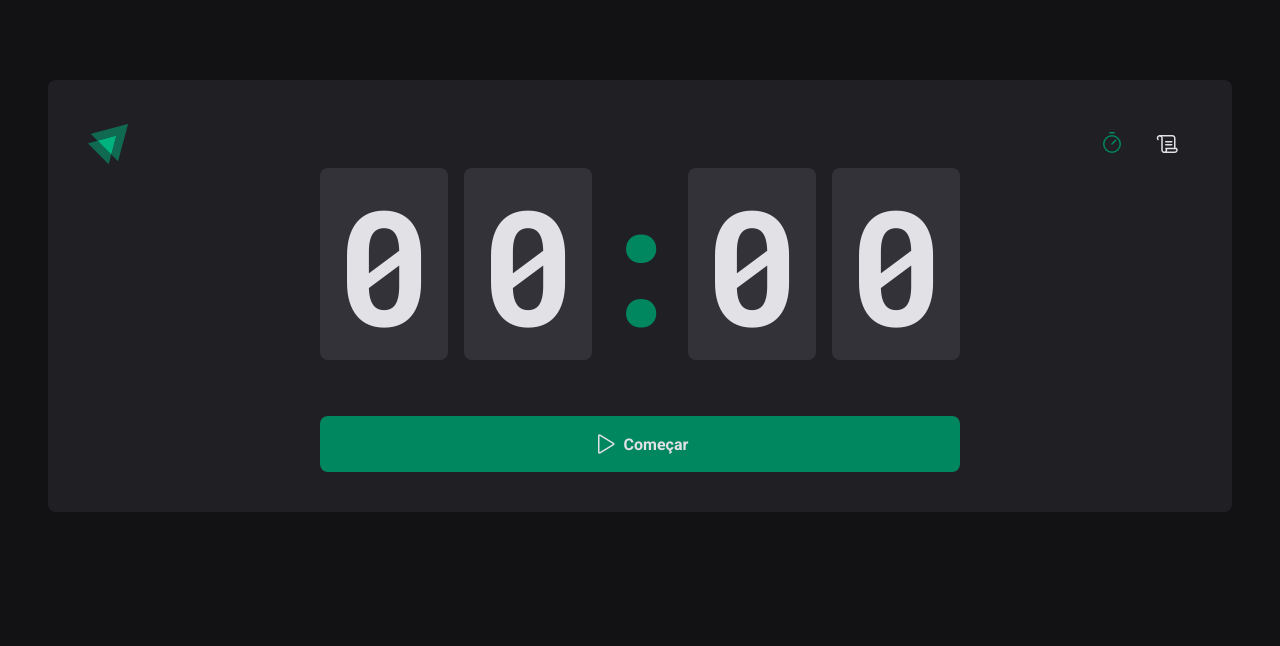
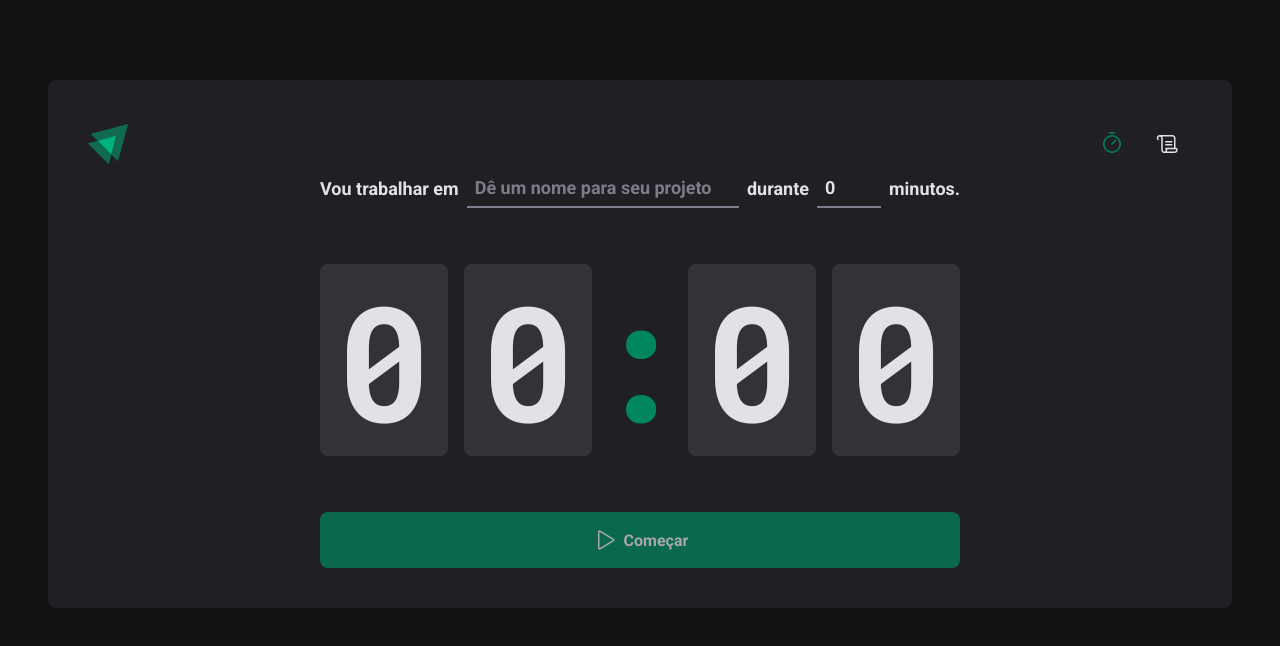
Before and after one commit to adrianomisina/02-ignite-timer, a React (Vite) app: page / in a window 1280 px wide. Shown: the top 646 px of the page. Built offline with nearby package versions, Linux system fonts and the light colour scheme.

Commit message:
contexto entre rotas

```diff
--- a/src/App.tsx
+++ b/src/App.tsx
@@ -3,12 +3,16 @@ import { ThemeProvider } from 'styled-components'
 import { defaultTheme } from './styles/theme/default'
 import { GlobalStyle } from './styles/global'
 import Router from './Router'
+import { CyclesContextProvider } from './contexts/CycleContext'
 
 const App = () => {
   return (
     <ThemeProvider theme={defaultTheme}>
       <BrowserRouter>
-        <Router />
+        <CyclesContextProvider>
+          <Router />
+        </CyclesContextProvider>
+
         <GlobalStyle />
       </BrowserRouter>
     </ThemeProvider>
--- /dev/null
+++ b/src/contexts/CycleContext.tsx
@@ -0,0 +1,104 @@
+import { ReactNode, createContext, useState } from 'react'
+
+interface CreateCycleData {
+  task: string
+  minutesAmount: number
+}
+
+interface Cycle {
+  id: string
+  task: string
+  minutesAmount: number
+  startData: Date
+  interruptedDate?: Date
+  finishedDate?: Date
+}
+
+interface CyclesContextType {
+  cycles: Cycle[]
+  activeCycle: Cycle | undefined
+  activeCycleId: string | null
+  amountSecondsPassed: number
+  markCurrentCycleAsFinished: () => void
+  setSecondsPassed: (seconds: number) => void
+  createNewCycle: (data: CreateCycleData) => void
+  interruptCurrentCycle: () => void
+}
+
+export const CyclesContext = createContext({} as CyclesContextType)
+
+interface CyclesContextProviderProps {
+  children: ReactNode
+}
+
+export const CyclesContextProvider = ({
+  children,
+}: CyclesContextProviderProps) => {
+  const [cycles, setCycles] = useState<Cycle[]>([])
+  const [activeCycleId, setActiveCycleId] = useState<string | null>(null)
+  const [amountSecondsPassed, setAmountSecondsPassed] = useState(0)
+
+  const activeCycle = cycles.find((cycle) => cycle.id === activeCycleId)
+
+  const setSecondsPassed = (seconds: number) => {
+    setAmountSecondsPassed(seconds)
+  }
+
+  const markCurrentCycleAsFinished = () => {
+    setCycles((state) =>
+      state.map((cycle) => {
+        if (cycle.id === activeCycleId) {
+          return { ...cycle, finishedDate: new Date() }
+        } else {
+          return cycle
+        }
+      }),
+    )
+  }
+
+  const createNewCycle = (data: CreateCycleData) => {
+    const id = String(new Date().getTime())
+
+    const newCycle: Cycle = {
+      id,
+      task: data.task,
+      minutesAmount: data.minutesAmount,
+      startData: new Date(),
+    }
+
+    setCycles((state) => [...state, newCycle])
+    setActiveCycleId(id)
+    setAmountSecondsPassed(0)
+    // reset()
+  }
+
+  const interruptCurrentCycle = () => {
+    setCycles((state) =>
+      state.map((cycle) => {
+        if (cycle.id === activeCycleId) {
+          return { ...cycle, interruptedDate: new Date() }
+        } else {
+          return cycle
+        }
+      }),
+    )
+    setActiveCycleId(null)
+  }
+
+  return (
+    <CyclesContext.Provider
+      value={{
+        cycles,
+        activeCycle,
+        activeCycleId,
+        markCurrentCycleAsFinished,
+        amountSecondsPassed,
+        setSecondsPassed,
+        createNewCycle,
+        interruptCurrentCycle,
+      }}
+    >
+      {children}
+    </CyclesContext.Provider>
+  )
+}
--- a/src/pages/History/index.tsx
+++ b/src/pages/History/index.tsx
@@ -1,9 +1,14 @@
+import { useContext } from 'react'
+import { CyclesContext } from '../../contexts/CycleContext'
 import { HistoryContainer, HistoryList, Status } from './styles'
 
 const History = () => {
+  const { cycles } = useContext(CyclesContext)
   return (
     <HistoryContainer>
       <h1>Meu histórico</h1>
+
+      <pre>{JSON.stringify(cycles, null, 2)}</pre>
 
       <HistoryList>
         <table>
--- a/src/pages/Home/components/Countdown/index.tsx
+++ b/src/pages/Home/components/Countdown/index.tsx
@@ -1,12 +1,16 @@
-import { useState, useEffect, useContext } from 'react'
+import { useEffect, useContext } from 'react'
 import { CountdownContainer, Separator } from './style'
 import differenceInSeconds from 'date-fns/differenceInSeconds'
-import { CyclesContext } from '../..'
+import { CyclesContext } from './../../../../contexts/CycleContext'
 
 const Countdown = () => {
-  const { activeCycle, activeCycleId, markCurrentCycleAsFinished } =
-    useContext(CyclesContext)
-  const [amountSecondsPassed, setAmountSecondsPassed] = useState(0)
+  const {
+    activeCycle,
+    activeCycleId,
+    markCurrentCycleAsFinished,
+    amountSecondsPassed,
+    setSecondsPassed,
+  } = useContext(CyclesContext)
   const totalSeconds = activeCycle ? activeCycle.minutesAmount * 60 : 0
 
   useEffect(() => {
@@ -22,10 +26,10 @@ const Countdown = () => {
         if (secondsDifference >= totalSeconds) {
           markCurrentCycleAsFinished()
 
-          setAmountSecondsPassed(totalSeconds)
+          setSecondsPassed(totalSeconds)
           clearInterval(interval)
         } else {
-          setAmountSecondsPassed(secondsDifference)
+          setSecondsPassed(secondsDifference)
         }
       }, 1000)
     }
@@ -33,7 +37,13 @@ const Countdown = () => {
     return () => {
       clearInterval(interval)
     }
-  }, [activeCycle, totalSeconds, activeCycleId, markCurrentCycleAsFinished])
+  }, [
+    activeCycle,
+    totalSeconds,
+    activeCycleId,
+    markCurrentCycleAsFinished,
+    setSecondsPassed,
+  ])
 
   const currentSeconds = activeCycle ? totalSeconds - amountSecondsPassed : 0
 
--- a/src/pages/Home/components/NewCycleForm/index.tsx
+++ b/src/pages/Home/components/NewCycleForm/index.tsx
@@ -1,31 +1,11 @@
-import { useForm } from 'react-hook-form'
-import * as zod from 'zod'
+import { useContext } from 'react'
 import { FormContainer, MinutesAmountInput, TaskInput } from './style'
-import { zodResolver } from '@hookform/resolvers/zod/dist/zod.js'
-
-const newCycleFormValidationSchema = zod.object({
-  task: zod.string().min(1, 'Informe a tarefa'),
-  minutesAmount: zod
-    .number()
-    .min(5, 'O Ciclo precisa ser de no mínimo de 5 minutos')
-    .max(60, 'O Ciclo precisa ser de no máximo 60 minutos'),
-})
-
-// interface NewCycleFormData {
-//   task: string
-//   minutesAmount: number
-// }
-
-type NewCycleFormData = zod.infer<typeof newCycleFormValidationSchema>
+import { CyclesContext } from '../../../../contexts/CycleContext'
+import { useFormContext } from 'react-hook-form'
 
 const NewCycleForm = () => {
-  const { register, handleSubmit, watch, reset } = useForm<NewCycleFormData>({
-    resolver: zodResolver(newCycleFormValidationSchema),
-    defaultValues: {
-      task: '',
-      minutesAmount: 0,
-    },
-  })
+  const { activeCycle } = useContext(CyclesContext)
+  const { register } = useFormContext()
 
   return (
     <FormContainer>
--- a/src/pages/Home/index.tsx
+++ b/src/pages/Home/index.tsx
@@ -1,9 +1,8 @@
-import { createContext, useEffect, useState } from 'react'
+import { useContext } from 'react'
 import { HandPalm, Play } from 'phosphor-react'
-import { useForm } from 'react-hook-form'
+import { FormProvider, useForm } from 'react-hook-form'
 import { zodResolver } from '@hookform/resolvers/zod'
 import * as zod from 'zod'
-import { differenceInSeconds } from 'date-fns'
 
 import {
   HomeContainer,
@@ -13,90 +12,50 @@ import {
 
 import NewCycleForm from './components/NewCycleForm'
 import Countdown from './components/Countdown'
+import { CyclesContext } from '../../contexts/CycleContext'
 
-interface Cycle {
-  id: string
-  task: string
-  minutesAmount: number
-  startData: Date
-  interruptedDate?: Date
-  finishedDate?: Date
-}
+const newCycleFormValidationSchema = zod.object({
+  task: zod.string().min(1, 'Informe a tarefa'),
+  minutesAmount: zod
+    .number()
+    .min(5, 'O Ciclo precisa ser de no mínimo de 5 minutos')
+    .max(60, 'O Ciclo precisa ser de no máximo 60 minutos'),
+})
 
-interface CyclesContextType {
-  activeCycle: Cycle | undefined
-  activeCycleId: string | null
-  markCurrentCycleAsFinished: () => void
-}
-
-export const CyclesContext = createContext({} as CyclesContextType)
+type NewCycleFormData = zod.infer<typeof newCycleFormValidationSchema>
 
 const Home = () => {
-  const [cycles, setCycles] = useState<Cycle[]>([])
-  const [activeCycleId, setActiveCycleId] = useState<string | null>(null)
+  const { activeCycle, createNewCycle, interruptCurrentCycle } =
+    useContext(CyclesContext)
 
-  const activeCycle = cycles.find((cycle) => cycle.id === activeCycleId)
+  const newCycleForm = useForm<NewCycleFormData>({
+    resolver: zodResolver(newCycleFormValidationSchema),
+    defaultValues: {
+      task: '',
+      minutesAmount: 0,
+    },
+  })
 
-  const markCurrentCycleAsFinished = () => {
-    setCycles((state) =>
-      state.map((cycle) => {
-        if (cycle.id === activeCycleId) {
-          return { ...cycle, finishedDate: new Date() }
-        } else {
-          return cycle
-        }
-      }),
-    )
-  }
+  const { handleSubmit, watch /* reset */ } = newCycleForm
 
-  // const handleCreateNewCycle = (data: NewCycleFormData) => {
-  //   const id = String(new Date().getTime())
-
-  //   const newCycle: Cycle = {
-  //     id,
-  //     task: data.task,
-  //     minutesAmount: data.minutesAmount,
-  //     startData: new Date(),
-  //   }
-
-  //   setCycles((state) => [...state, newCycle])
-  //   setActiveCycleId(id)
-  //   setAmountSecondsPassed(0)
-  //   reset()
-  // }
-
-  const handleInterruptCycle = () => {
-    setCycles((state) =>
-      state.map((cycle) => {
-        if (cycle.id === activeCycleId) {
-          return { ...cycle, interruptedDate: new Date() }
-        } else {
-          return cycle
-        }
-      }),
-    )
-    setActiveCycleId(null)
-  }
-
-  // const task = watch('task')
-  // const isSubmitDisabled: boolean = !task
+  const task = watch('task')
+  const isSubmitDisabled: boolean = !task
 
   return (
     <HomeContainer>
-      <form /* onSubmit={handleSubmit(handleCreateNewCycle)} */ action="">
-        <CyclesContext.Provider
-          value={{ activeCycle, activeCycleId, markCurrentCycleAsFinished }}
-        >
-          {/* <NewCycleForm /> */}
-          <Countdown />
-        </CyclesContext.Provider>
+      <form onSubmit={handleSubmit(createNewCycle)} action="">
+        <FormProvider {...newCycleForm}>
+          <NewCycleForm />
+        </FormProvider>
+        <Countdown />
+
         {activeCycle ? (
-          <StopCountdownButton onClick={handleInterruptCycle} type="button">
+          <StopCountdownButton onClick={interruptCurrentCycle} type="button">
             <HandPalm size={24} />
             Interromper
           </StopCountdownButton>
         ) : (
-          <StartCountdownButton /* disabled={isSubmitDisabled} */ type="submit">
+          <StartCountdownButton disabled={isSubmitDisabled} type="submit">
             <Play size={24} />
             Começar
           </StartCountdownButton>
```
